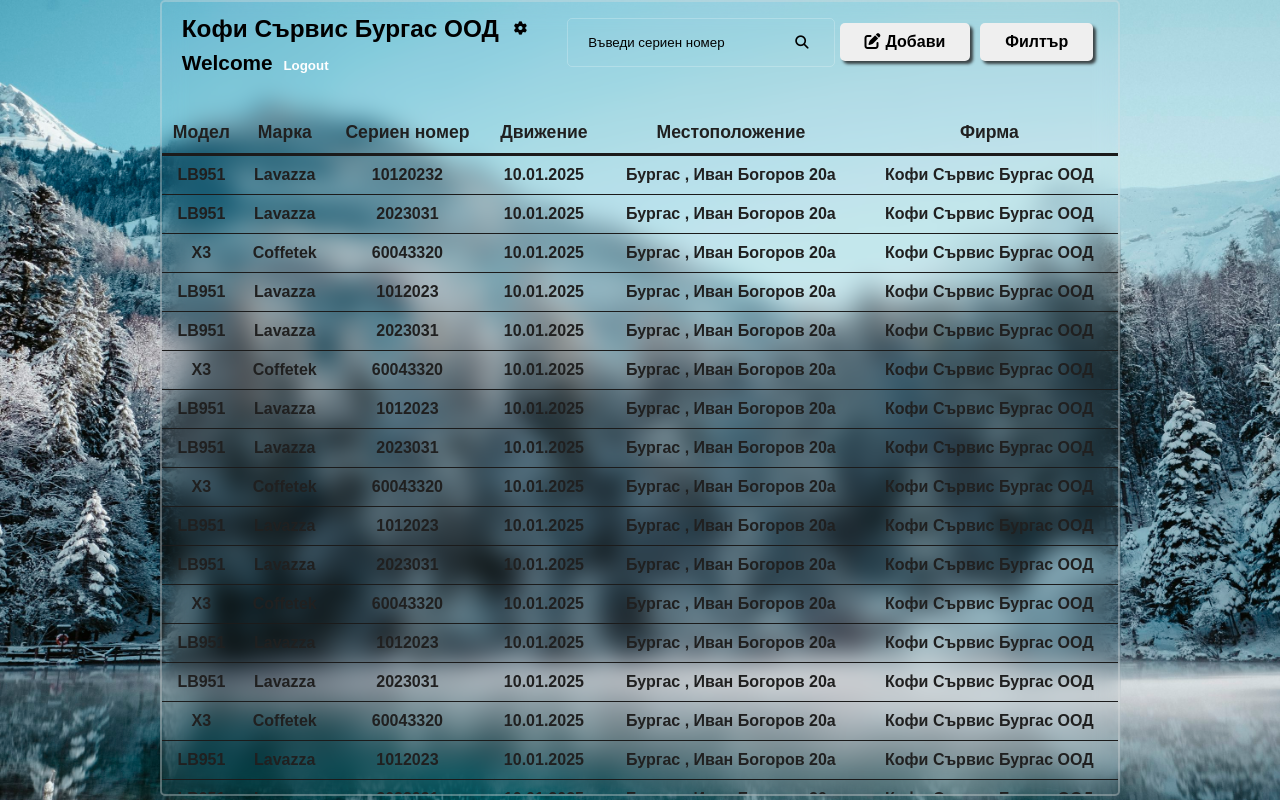
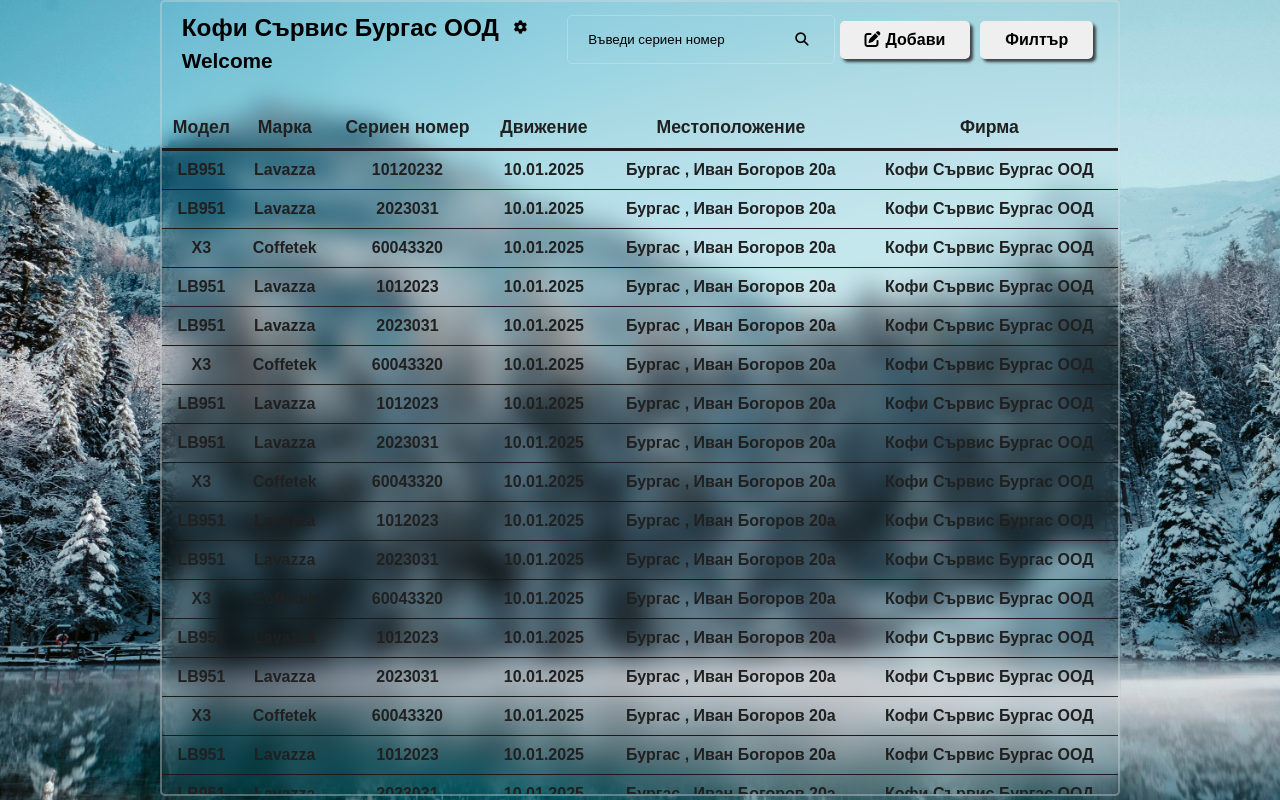
Before and after one commit to G-Stoychev/MachineManagerReact, a React (Vite) app: page / in a window 1280 px wide. Built offline with nearby package versions, Linux system fonts and the light colour scheme.

Commit message:
working on  dropDown menu

```diff
--- a/src/components/AddItemModal/AddItemModal.module.css
+++ b/src/components/AddItemModal/AddItemModal.module.css
@@ -4,7 +4,7 @@ dialog {
     font-size: 1rem;
     padding: 0.625rem;
     gap: 10px;
-    background-color: rgba(234, 229, 229, 0.961);
+    background-color: rgb(255, 255, 255);
     border-radius: 5px;
     border: unset;
     position: absolute;
--- a/src/components/CompanyInfoModal/CompanyInfoModal.module.css
+++ b/src/components/CompanyInfoModal/CompanyInfoModal.module.css
@@ -4,7 +4,7 @@ dialog {
     font-size: 1rem;
     padding: 0.625rem;
     gap: 10px;
-    background-color: rgba(234, 229, 229, 0.961);
+    background-color: rgb(255, 255, 255);
     border-radius: 5px;
     border: unset;
     position: absolute;
--- a/src/components/Container/Container.module.css
+++ b/src/components/Container/Container.module.css
@@ -1,6 +1,7 @@
 .container {
     border: 2px solid rgba(224, 224, 224, 0.349);
     border-radius: 5px;
+    min-width: 50%;
     width: fit-content;
     height: 99vh;
     margin: auto;
--- a/src/components/Menu/Menu.jsx
+++ b/src/components/Menu/Menu.jsx
@@ -36,7 +36,6 @@ export default function Menu({
                 <div>
                     <div className={classes.title}>
                         <h3>{company.name}</h3>
-
                         <div className={classes.dropdown}>
                             <button
                                 className={` ${classes.searchInput} ${classes.searchButton} ${classes.dropOpenBtn}`}
@@ -48,18 +47,26 @@ export default function Menu({
                                     className={` ${classes.searchInput} ${classes.searchButton} ${classes.dropDownBtn}`}
                                     onClick={openCompanyModal}
                                 >
-                                    <i className="fa-solid fa-pen-to-square"></i>{" "}
+                                    <i className="fa-solid fa-pen-to-square"></i>
                                     Промени данни за фирма
+                                </button>
+                                <button
+                                    className={` ${classes.searchInput} ${classes.searchButton} ${classes.dropDownBtn}`}
+                                >
+                                    <i className="fa-solid fa-palette"></i>
+                                    Смени тема
+                                </button>
+                                <button
+                                    className={` ${classes.searchInput} ${classes.searchButton} ${classes.dropDownBtn}`}
+                                    onClick={logout}
+                                >
+                                    <i className="fa-solid fa-right-from-bracket"></i>
+                                    Излез
                                 </button>
                             </div>
                         </div>
                     </div>
-                    <p>
-                        Welcome {userName}
-                        <button className={classes.logoutBtn} onClick={logout}>
-                            Logout
-                        </button>
-                    </p>
+                    <p>Welcome {userName}</p>
                 </div>
             </div>
             <div className={classes.searchContainer}>
--- a/src/components/Menu/Menu.module.css
+++ b/src/components/Menu/Menu.module.css
@@ -66,20 +66,26 @@
 }
 
 .dropdown {
-    position: relative;
-    display: block;
+    position: block;
+    display: inline-block;
 }
 
 .dropDownMenu {
     display: none;
     position: absolute;
     background-color: #f1f1f1;
-    width: 200px;
+    flex-direction: column;
+    align-items: start;
+    width: fit-content;
     border-radius: 5px;
     box-shadow: 0px 8px 16px 0px rgba(0, 0, 0, 0.2);
     z-index: 1;
 }
 
+.dropdown button {
+    display: flex;
+    width: 100%;
+}
 .dropdown:hover .dropDownMenu {
     display: flex;
 }
```
